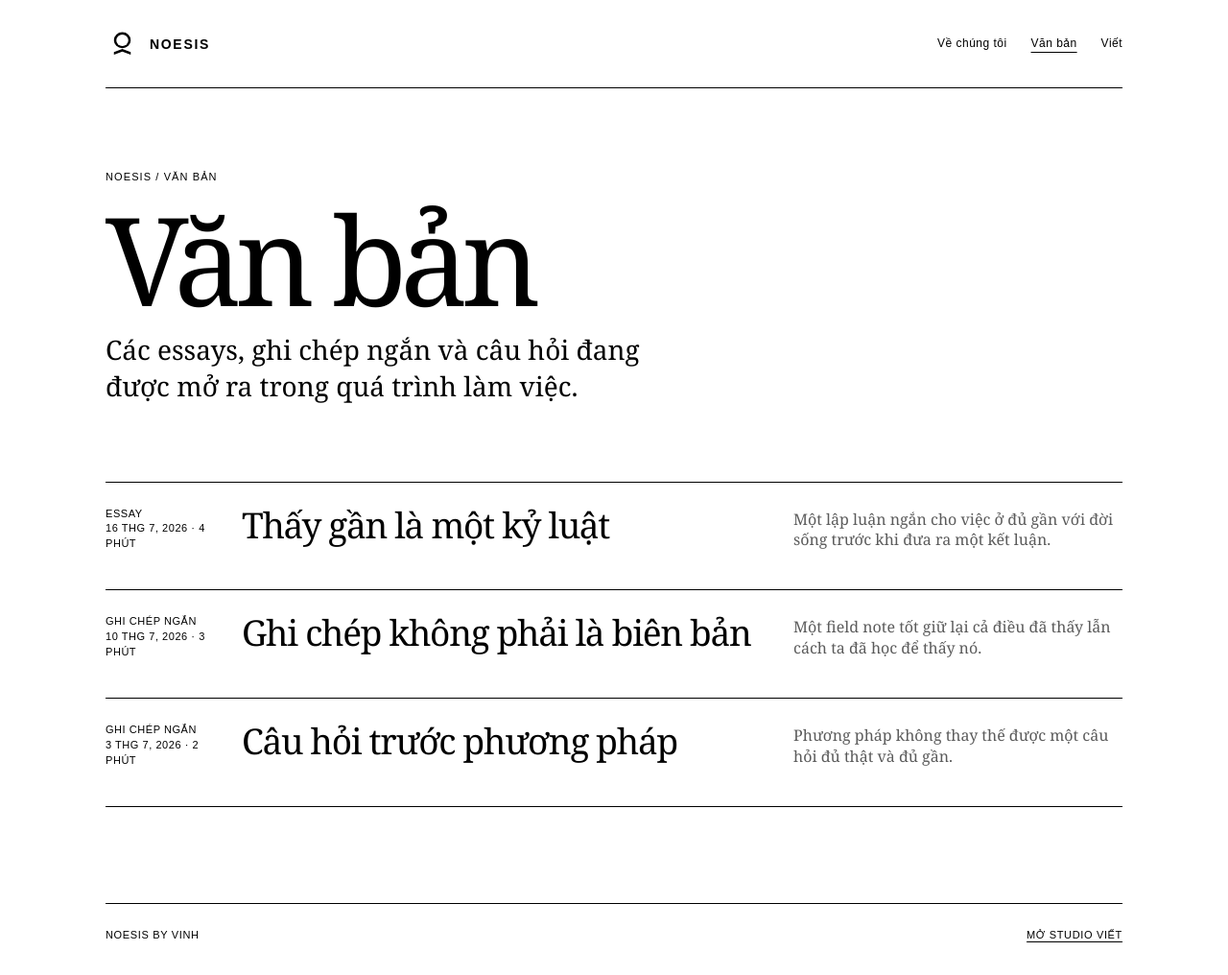
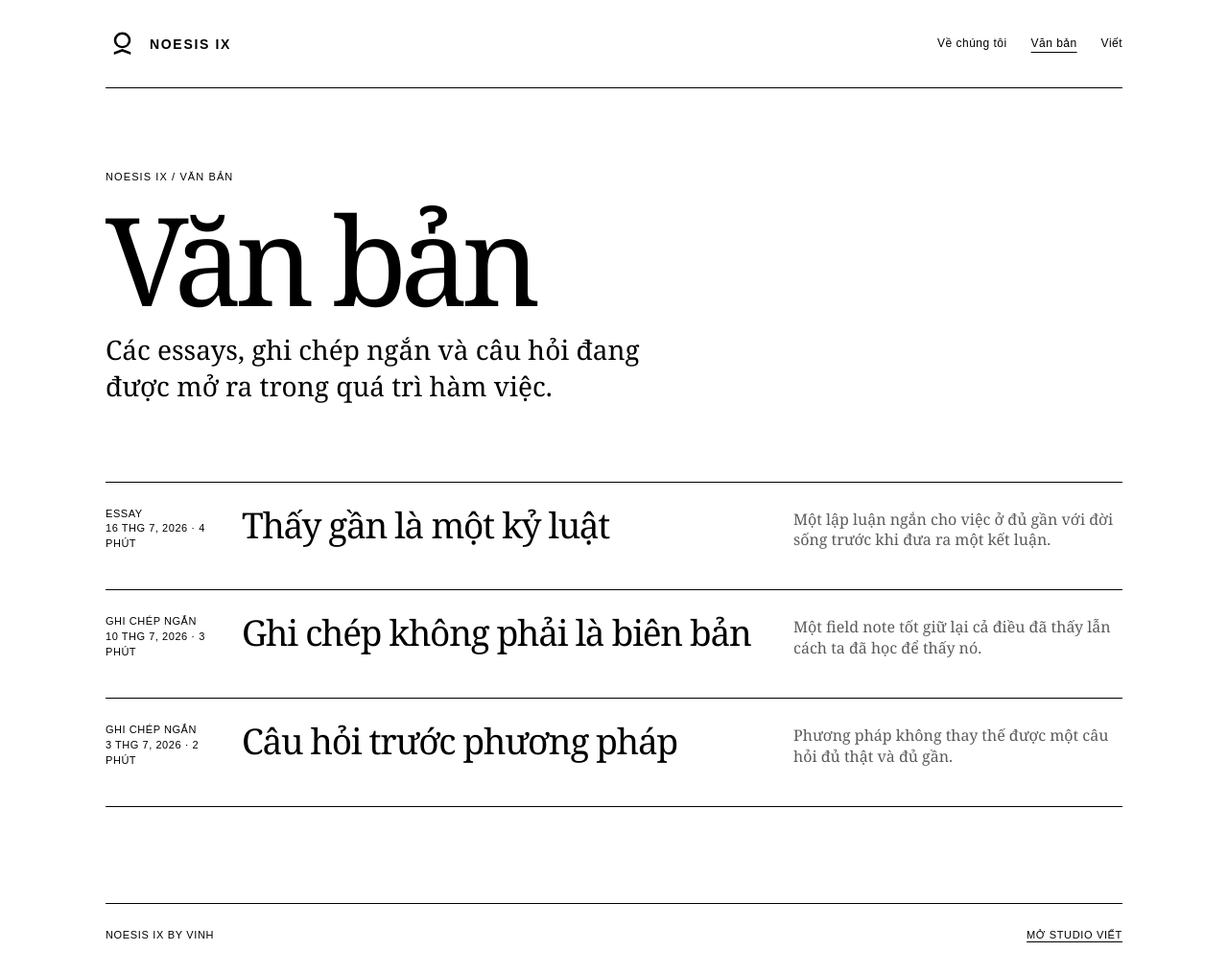
Before and after one commit to ducvinh167-hub/noesis, a plain HTML site: page writing.html in a window 1280 px wide. Shown: the whole page at 96% size. Drawn offline with Linux system fonts and the light colour scheme.

Commit message:
Update writing.html

```diff
--- a/writing.html
+++ b/writing.html
@@ -3,17 +3,17 @@
   <head>
     <meta charset="utf-8" />
     <meta name="viewport" content="width=device-width, initial-scale=1" />
-    <meta name="description" content="Các essays và ghi chép của NOESIS." />
-    <title>Văn bản — NOESIS</title>
+    <meta name="description" content="Các essays và ghi chép của NOESIS IX." />
+    <title>Văn bản — NOESIS IX</title>
     <link rel="icon" href="assets/noesis-mark.svg" type="image/svg+xml" />
     <link rel="stylesheet" href="styles.css" />
     <script src="site.js" defer></script>
   </head>
   <body>
     <header class="site-header wrap">
-      <a class="brand" href="index.html" aria-label="NOESIS, trang chủ">
+      <a class="brand" href="index.html" aria-label="NOESIS IX, trang chủ">
         <img src="assets/noesis-mark.svg" alt="" />
-        <span>NOESIS</span>
+        <span>NOESIS IX</span>
       </a>
       <nav aria-label="Điều hướng chính">
         <a href="index.html#about">Về chúng tôi</a>
@@ -23,14 +23,14 @@
     </header>
 
     <main class="wrap page-main">
-      <p class="eyebrow">NOESIS / Văn bản</p>
+      <p class="eyebrow">NOESIS IX / Văn bản</p>
       <h1 class="page-title">Văn bản</h1>
-      <p class="page-intro">Các essays, ghi chép ngắn và câu hỏi đang được mở ra trong quá trình làm việc.</p>
+      <p class="page-intro">Các essays, ghi chép ngắn và câu hỏi đang được mở ra trong quá trì hàm việc.</p>
       <div class="document-list document-list--full rule-top" data-document-library aria-live="polite"></div>
     </main>
 
     <footer class="site-footer wrap">
-      <p>NOESIS by Vinh</p>
+      <p>NOESIS IX by VINH</p>
       <p><a href="studio.html">Mở studio viết</a></p>
     </footer>
   </body>
```
